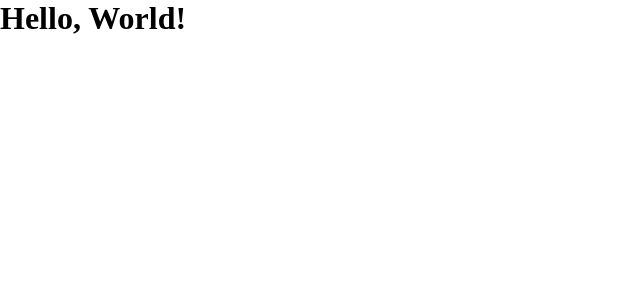
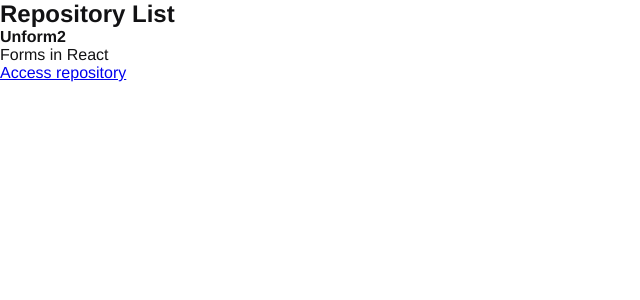
Before and after one commit to PePacheco/Github-Explorer-React, a React app: page / in a window 1280 px wide. Shown: the top 300 px of the page, without its empty margins (0-640 px from the left). Built offline with nearby package versions, Linux system fonts and the light colour scheme.

Commit message:
Creating the repository list and item

```diff
--- a/src/App.jsx
+++ b/src/App.jsx
@@ -1,5 +1,6 @@
+import { RepositoryList } from './components/RepositoryList'
 import './styles/global.scss'
 
 export function App() {
-	return <h1>Hello, World!</h1>
+	return <RepositoryList />
 }
--- /dev/null
+++ b/src/components/RepositoryItem.jsx
@@ -0,0 +1,11 @@
+export function RepositoryItem(props) {
+	return (
+		<li>
+			<strong>{props.repository.name}</strong>
+			<p>{props.repository.description}</p>
+
+			<a href={props.repository.link}>Access repository</a>
+
+		</li>
+	);
+}
--- /dev/null
+++ b/src/components/RepositoryList.jsx
@@ -0,0 +1,19 @@
+import { RepositoryItem } from "./RepositoryItem";
+
+const repository = {
+	name: "Unform2",
+	description: "Forms in React",
+	link: "https://github.com"
+}
+
+export function RepositoryList() {
+	return (
+		<section className="repository-list">
+			<h1>Repository List</h1>
+
+			<ul>
+				<RepositoryItem repository={repository} />
+			</ul>
+		</section>
+	)
+}
--- a/src/styles/global.scss
+++ b/src/styles/global.scss
@@ -5,5 +5,6 @@
 }
 
 body {
-	font: Arial, Helvetica, sans-serif;
+	font: 16px "Helvetica Neue", Arial sans-serif;
+	color: #121214;
 }
```
